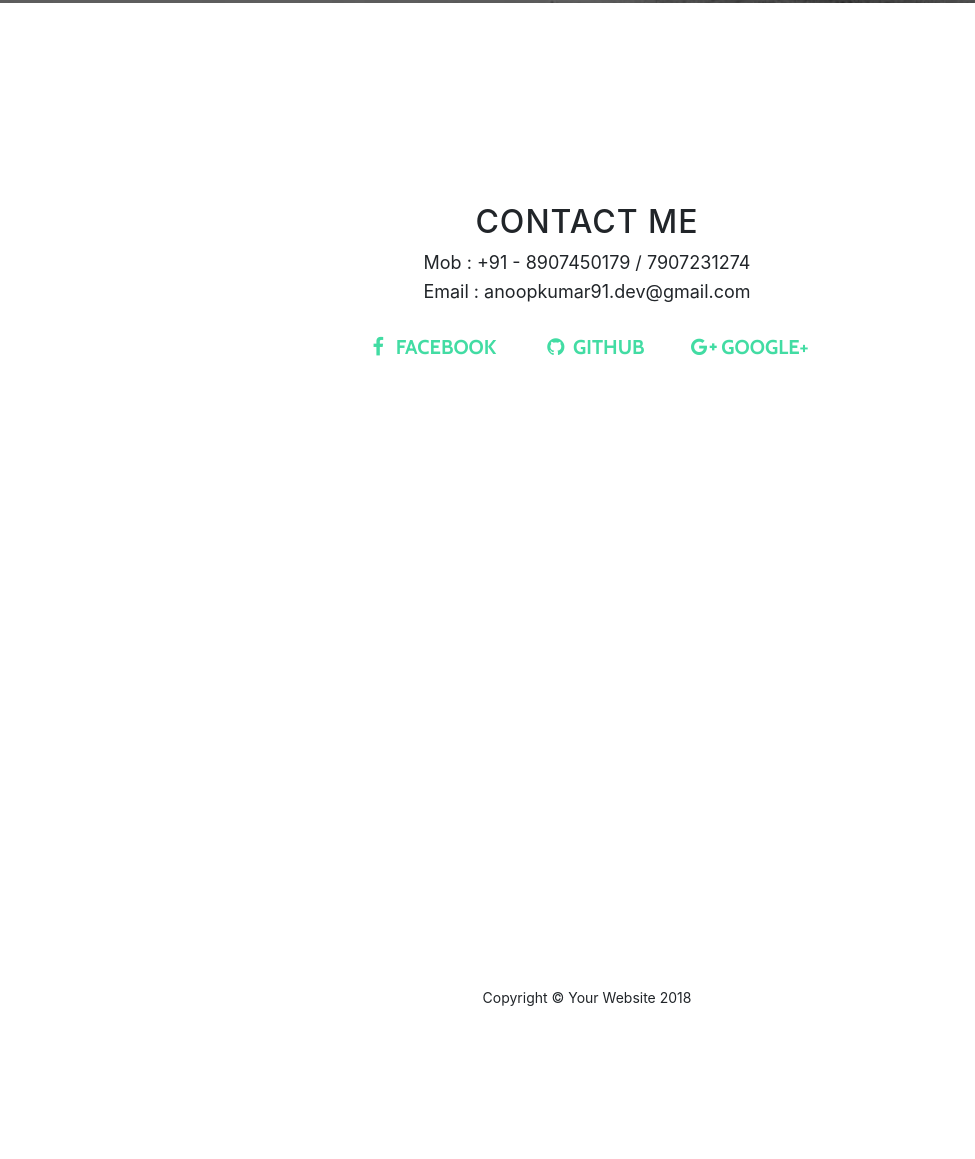
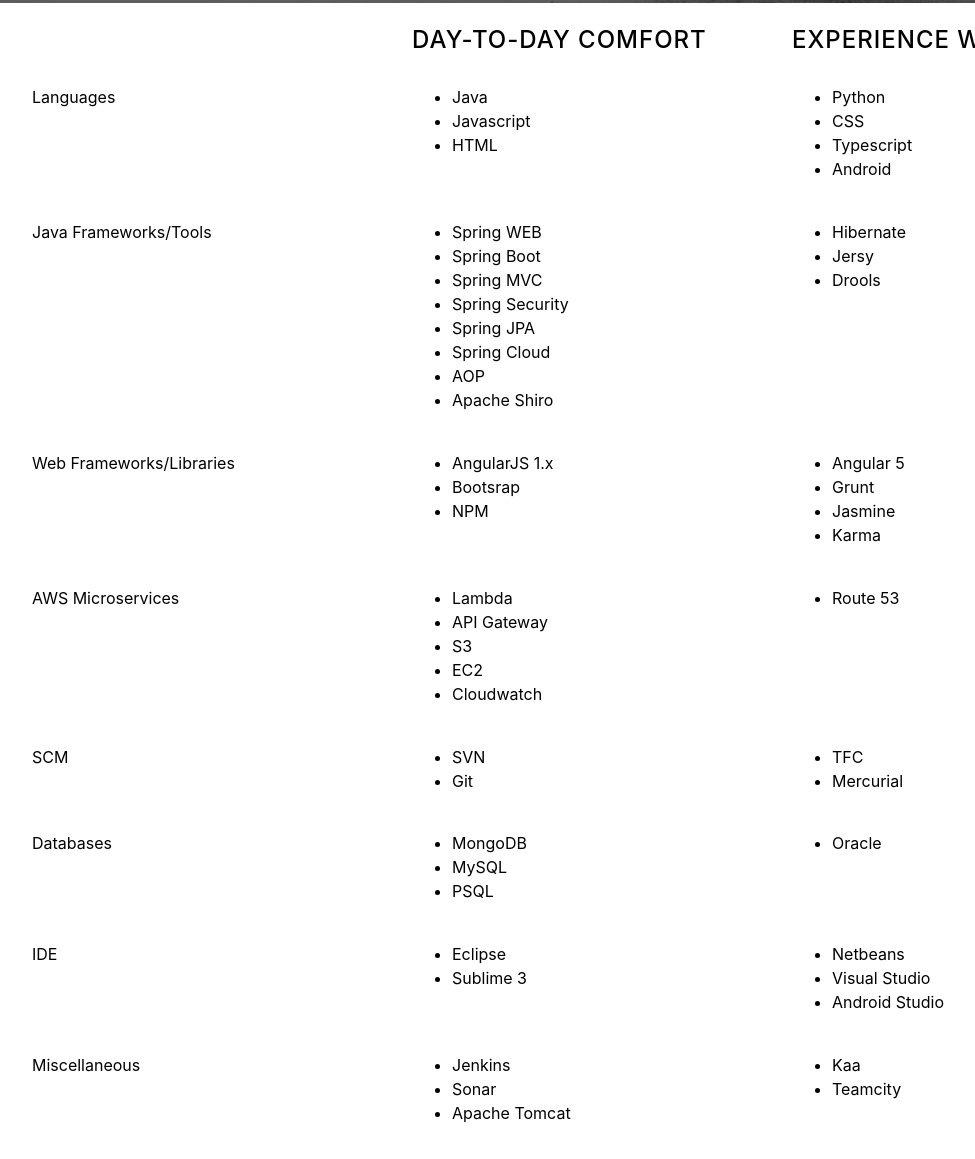
Before and after one commit to Anoopkr/anoopkrdev.in, a website with bundled scripts: page index.html in a window 1280 px wide. Shown: the part 2061-3220 px from the top of the page, without its empty margins (53-1028 px from the left). Before the commit the page ends 3120 px from the top, so only its background shows below. Built offline with nearby package versions, Linux system fonts and the light colour scheme.

Commit message:
Added skill set

```diff
--- a/css/grayscale.css
+++ b/css/grayscale.css
@@ -296,3 +296,9 @@
     box-sizing: border-box;
     padding: 96px 60px;
 }
+
+
+.resume_content {
+  background-color:white;
+  color: black;
+}
--- a/index.html
+++ b/index.html
@@ -1,37 +1,28 @@
 <!DOCTYPE html>
 <html lang="en">
-
   <head>
-
     <meta charset="utf-8">
     <meta name="viewport" content="width=device-width, initial-scale=1, shrink-to-fit=no">
     <meta name="description" content="">
     <meta name="author" content="">
-
-    <title>Grayscale - Start Bootstrap Theme</title>
-
+    <title>Developer - Anoop Kumar</title>
     <!-- Bootstrap core CSS -->
     <link href="vendor/bootstrap/css/bootstrap.min.css" rel="stylesheet">
-
     <!-- Custom fonts for this template -->
     <link href="vendor/font-awesome/css/font-awesome.min.css" rel="stylesheet" type="text/css">
     <link href="https://fonts.googleapis.com/css?family=Lora:400,700,400italic,700italic" rel="stylesheet" type="text/css">
     <link href='https://fonts.googleapis.com/css?family=Cabin:700' rel='stylesheet' type='text/css'>
-
     <!-- Custom styles for this template -->
     <link href="css/grayscale.css" rel="stylesheet">
-
   </head>
-
   <body id="page-top">
-
     <!-- Navigation -->
     <nav class="navbar navbar-expand-lg navbar-light fixed-top" id="mainNav">
       <div class="container">
         <a class="navbar-brand js-scroll-trigger" href="#page-top">Anoop Kumar</a>
         <button class="navbar-toggler navbar-toggler-right" type="button" data-toggle="collapse" data-target="#navbarResponsive" aria-controls="navbarResponsive" aria-expanded="false" aria-label="Toggle navigation">
-          Menu
-          <i class="fa fa-bars"></i>
+        Menu
+        <i class="fa fa-bars"></i>
         </button>
         <div class="collapse navbar-collapse" id="navbarResponsive">
           <ul class="navbar-nav ml-auto">
@@ -48,7 +39,6 @@
         </div>
       </div>
     </nav>
-
     <!-- Intro Header -->
     <header class="masthead">
       <div class="intro-body">
@@ -65,7 +55,6 @@
         </div>
       </div>
     </header>
-
     <!-- About Section -->
     <section id="about" class="content-section text-center">
       <div class="container">
@@ -79,18 +68,194 @@
         </div>
       </div>
     </section>
-
     <!-- Download Section -->
     <section id="download" class="download-section content-section text-center">
       <div class="container">
         <div class="col-lg-8 mx-auto">
           <h2>DIG A LITTLE DEEPER</h2>
           <p> Find out what I've accomplished over the years</p>
-          <a href="" class="btn btn-default btn-lg">Download Resume</a>
+          <a href="https://s3-ap-northeast-1.amazonaws.com/docfdsfds/Resume_AnoopKumar_2.pdf" class="btn btn-default btn-lg">Download Resume</a>
         </div>
       </div>
     </section>
 
+    <section class="container-fluid resume_content">
+      <div class="container">
+
+        <div class="row">
+          <div class="col" style="margin-top: 2%;">
+            <span ></span>
+          </div>
+          <div class="col" style="margin-top: 2%;">
+            <h4>DAY-TO-DAY COMFORT</h4>
+          </div>
+          <div class="col" style="margin-top: 2%;">
+            <h4>EXPERIENCE WITH</h4>
+          </div>
+        </div>
+        <div class="row">
+          <div class="col" style="margin-top: 2%;">
+            <span >Languages</span>
+          </div>
+          <div class="col" style="margin-top: 2%;">
+            <ul>
+              <li>Java</li>
+              <li>Javascript</li>
+              <li>HTML</li>
+            </ul>
+          </div>
+          <div class="col" style="margin-top: 2%;">
+            <ul>
+              <li>Python</li>
+              <li>CSS</li>
+              <li>Typescript</li>
+              <li>Android</li>
+            </ul>
+          </div>
+        </div>
+        <div class="row">
+          <div class="col" style="margin-top: 2%;">
+            <span >Java Frameworks/Tools</span>
+          </div>
+
+          <div class="col" style="margin-top: 2%;">
+            <ul>
+              <li>Spring WEB</li>
+              <li>Spring Boot</li>
+              <li>Spring MVC</li>
+              <li>Spring Security</li>
+              <li>Spring JPA</li>
+              <li>Spring Cloud</li>
+              <li>AOP</li>
+              <li>Apache Shiro</li>
+            </ul>
+          </div>
+          <div class="col" style="margin-top: 2%;">
+            <ul>
+              <li>Hibernate</li>
+              <li>Jersy</li>
+              <li>Drools</li>
+            </ul>
+          </div>
+        </div>
+        <div class="row">
+          <div class="col" style="margin-top: 2%;">
+            <span >Web Frameworks/Libraries</span>
+          </div>
+
+          <div class="col" style="margin-top: 2%;">
+            <ul>
+              <li>AngularJS 1.x</li>
+              <li>Bootsrap</li>
+              <li>NPM</li>
+            </ul>
+          </div>
+          <div class="col" style="margin-top: 2%;">
+            <ul>
+              <li>Angular 5</li>
+              <li>Grunt</li>
+              <li>Jasmine</li>
+              <li>Karma</li>
+            </ul>
+          </div>
+        </div>
+        <div class="row">
+          <div class="col" style="margin-top: 2%;">
+            <span >AWS Microservices</span>
+          </div>
+
+          <div class="col" style="margin-top: 2%;">
+            <ul>
+              <li>Lambda</li>
+              <li>API Gateway</li>
+              <li>S3</li>
+              <li>EC2</li>
+              <li>Cloudwatch</li>
+            </ul>
+          </div>
+          <div class="col" style="margin-top: 2%;">
+            <ul>
+              <li>Route 53</li>
+            </ul>
+          </div>
+        </div>
+        <div class="row">
+          <div class="col" style="margin-top: 2%;">
+            <span>SCM</span>
+          </div>
+
+          <div class="col" style="margin-top: 2%;">
+            <ul>
+              <li>SVN</li>
+              <li>Git</li>
+            </ul>
+          </div>
+          <div class="col" style="margin-top: 2%;">
+            <ul>
+              <li>TFC</li>
+              <li>Mercurial</li>
+            </ul>
+          </div>
+        </div>
+        <div class="row">
+          <div class="col" style="margin-top: 2%;">
+            <span>Databases</span>
+          </div>
+
+          <div class="col" style="margin-top: 2%;">
+            <ul>
+              <li>MongoDB</li>
+              <li>MySQL</li>
+              <li>PSQL</li>
+            </ul>
+          </div>
+          <div class="col" style="margin-top: 2%;">
+            <ul>
+              <li>Oracle</li>
+            </ul>
+          </div>
+        </div>
+        <div class="row">
+          <div class="col" style="margin-top: 2%;">
+            <span>IDE</span>
+          </div>
+
+          <div class="col" style="margin-top: 2%;">
+            <ul>
+              <li>Eclipse</li>
+              <li>Sublime 3</li>
+            </ul>
+          </div>
+          <div class="col" style="margin-top: 2%;">
+            <ul>
+              <li>Netbeans</li>
+              <li>Visual Studio</li>
+              <li>Android Studio</li>
+            </ul>
+          </div>
+        </div>
+        <div class="row">
+          <div class="col" style="margin-top: 2%;">
+            <span>Miscellaneous</span>
+          </div>
+
+          <div class="col" style="margin-top: 2%;">
+            <ul>
+              <li>Jenkins</li>
+              <li>Sonar</li>
+              <li>Apache Tomcat</li>
+            </ul>
+          </div>
+          <div class="col" style="margin-top: 2%;">
+            <ul>
+              <li>Kaa</li>
+              <li>Teamcity</li>
+            </ul>
+          </div>
+        </div>
+      </div>
+
+    </section>
     <!-- Contact Section -->
     <section id="contact" class="content-section text-center">
       <div class="container">
@@ -123,30 +288,22 @@
         </div>
       </div>
     </section>
-
     <!-- Map Section -->
     <div id="map"></div>
-
     <!-- Footer -->
     <footer>
       <div class="container text-center">
         <p>Copyright &copy; Your Website 2018</p>
       </div>
     </footer>
-
     <!-- Bootstrap core JavaScript -->
     <script src="vendor/jquery/jquery.min.js"></script>
     <script src="vendor/bootstrap/js/bootstrap.bundle.min.js"></script>
-
     <!-- Plugin JavaScript -->
     <script src="vendor/jquery-easing/jquery.easing.min.js"></script>
-
     <!-- Google Maps API Key - Use your own API key to enable the map feature. More information on the Google Maps API can be found at https://developers.google.com/maps/ -->
     <!-- <script src="https://maps.googleapis.com/maps/api/js?key=AIzaSyCRngKslUGJTlibkQ3FkfTxj3Xss1UlZDA&sensor=false"></script> -->
-
     <!-- Custom scripts for this template -->
     <script src="js/grayscale.min.js"></script>
-
   </body>
-
 </html>
```
Also changed, not shown: README.md (deleted).
